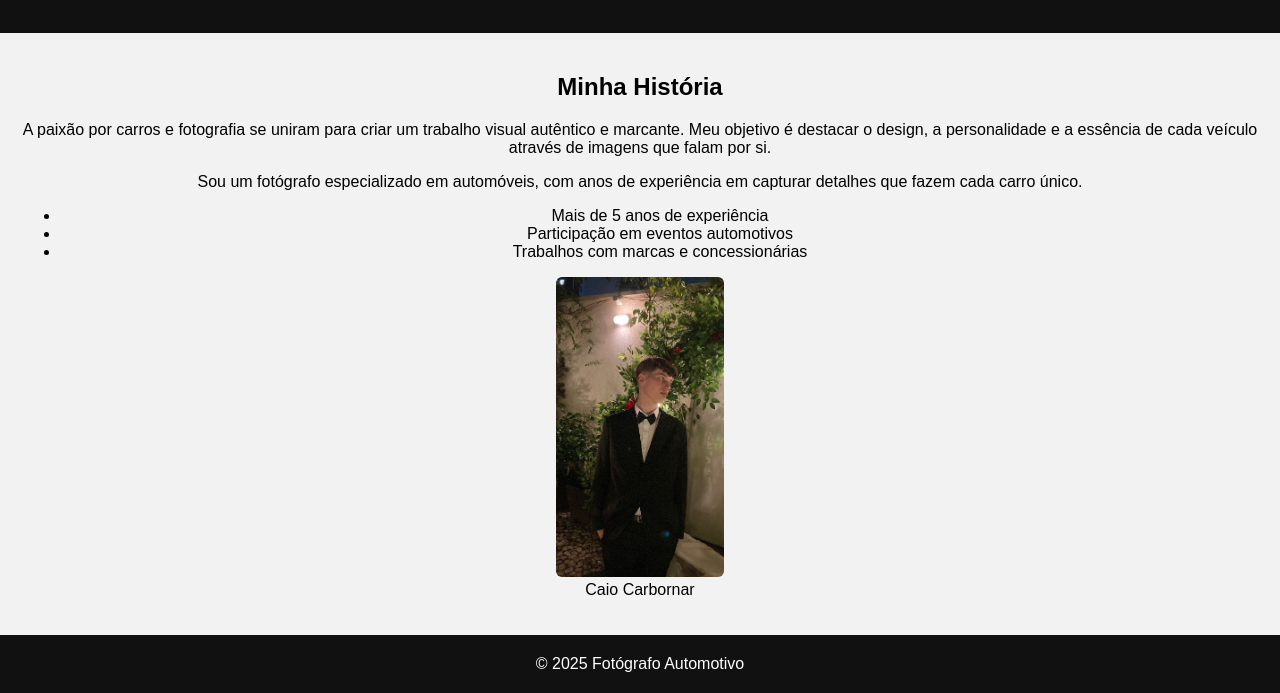
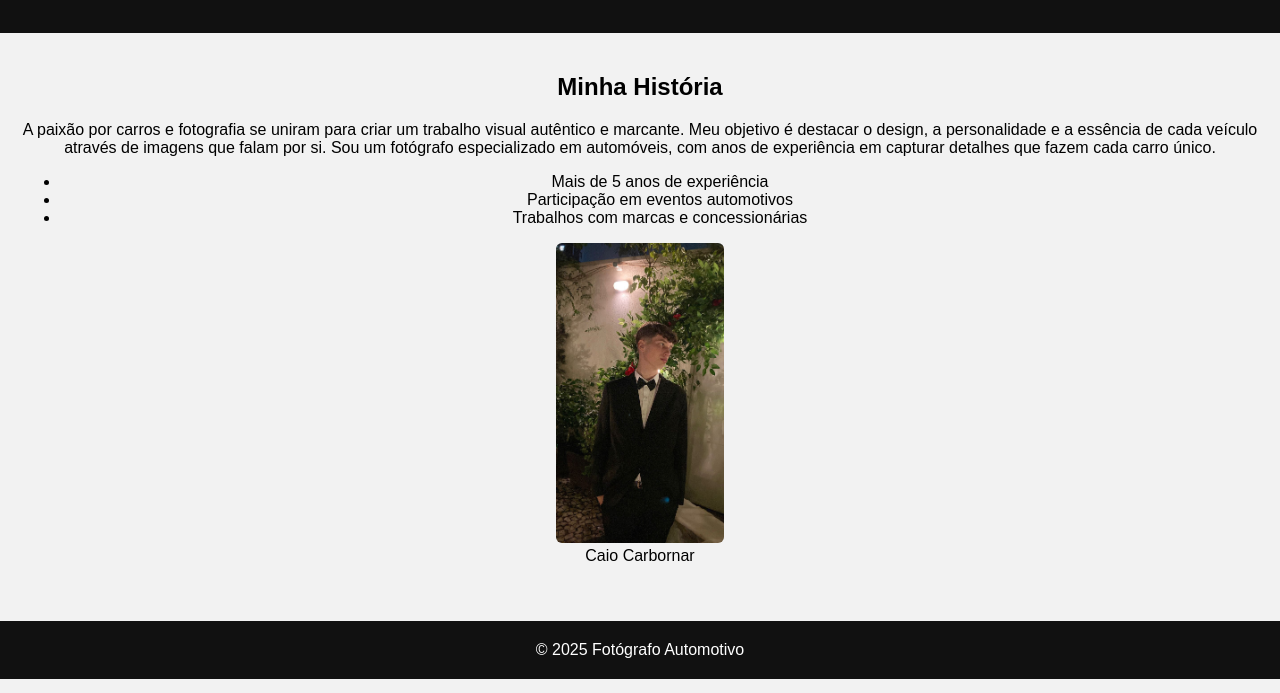
Before and after one commit to Caio-vsc/desenvolvimento-front-end-facul-, a plain HTML site: page Prova Front/sobre.html in a window 1280 px wide. Shown: the part 121-814 px from the top of the page. Drawn offline with Linux system fonts and the light colour scheme.

Commit message:
Update sobre.html

```diff
--- a/Prova Front/sobre.html
+++ b/Prova Front/sobre.html
@@ -21,8 +21,7 @@
     <section>
       <article>
         <h2>Minha História</h2>
-        <p>A paixão por carros e fotografia se uniram para criar um trabalho visual autêntico e marcante. Meu objetivo é destacar o design, a personalidade e a essência de cada veículo através de imagens que falam por si.<p>
-        <p>Sou um fotógrafo especializado em automóveis, com anos de experiência em capturar detalhes que fazem cada carro único.</p>
+        <p>A paixão por carros e fotografia se uniram para criar um trabalho visual autêntico e marcante. Meu objetivo é destacar o design, a personalidade e a essência de cada veículo através de imagens que falam por si. Sou um fotógrafo especializado em automóveis, com anos de experiência em capturar detalhes que fazem cada carro único.</p>
         <ul>
           <li>Mais de 5 anos de experiência</li>
           <li>Participação em eventos automotivos</li>
```
